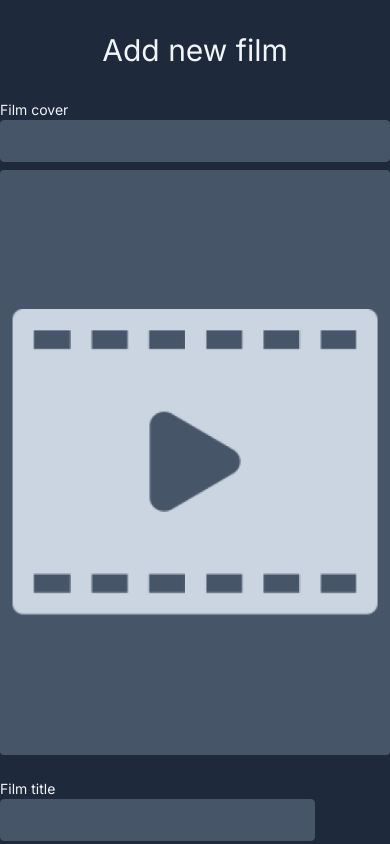
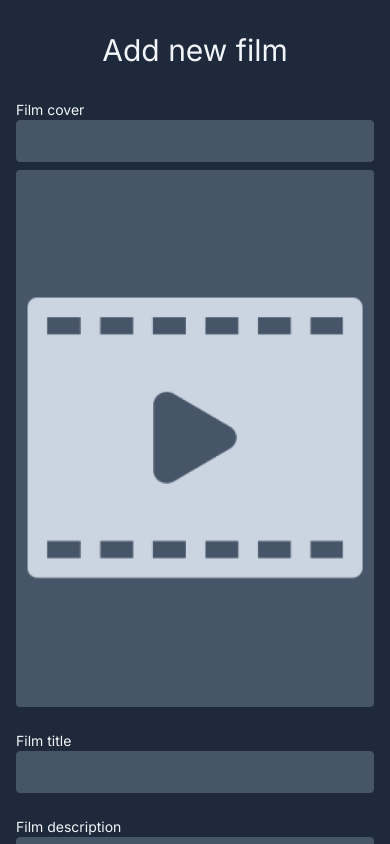
Before and after one commit to Jacint-Magyar/film-database, a Next.js app: page /new in a window 390 px wide. Shown: the top 844 px of the page. Built offline with nearby package versions, Linux system fonts and the light colour scheme.

Commit message:
fixed mobile layout

```diff
--- a/src/components/Form.tsx
+++ b/src/components/Form.tsx
@@ -28,7 +28,7 @@ export const Form = ({ data, handleSubmit }: FormProps) => {
   return (
     <form
       action={handleSubmit}
-      className="w-full md:w-[40rem] mx-auto flex flex-wrap py-8"
+      className="w-full md:w-[40rem] mx-auto flex flex-wrap py-8 px-4 md:px-0"
     >
       <div className="md:w-2/5 md:pe-4 flex flex-col">
         <label htmlFor="cover-image" className="text-sm">
@@ -52,7 +52,7 @@ export const Form = ({ data, handleSubmit }: FormProps) => {
           />
         </div>
       </div>
-      <div className="md:w-3/5 md:ps-4 flex flex-col">
+      <div className="w-full md:w-3/5 md:ps-4 flex flex-col">
         <div className="mt-6 md:mt-0 flex flex-col">
           <label htmlFor="title" className="text-sm">
             Film title
```
